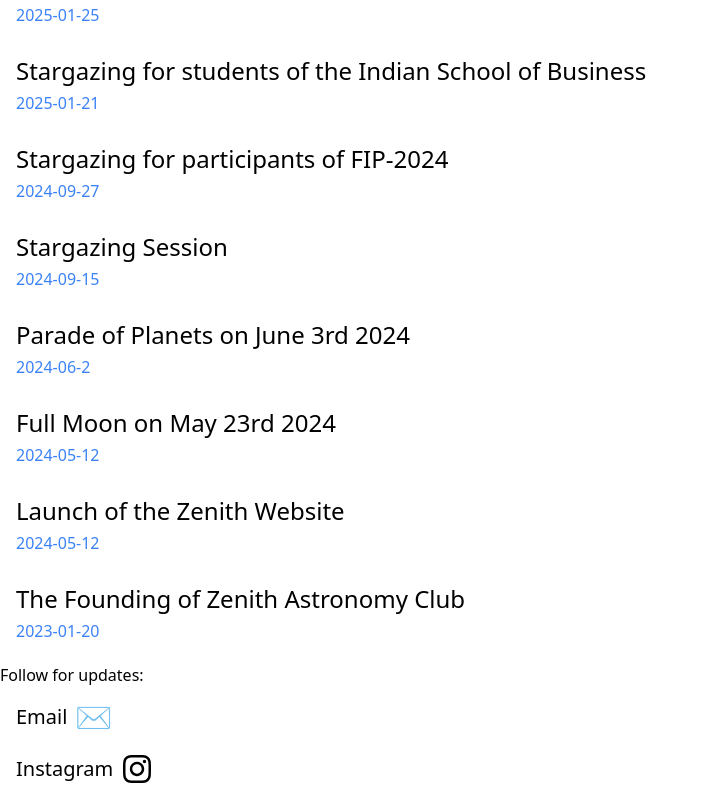
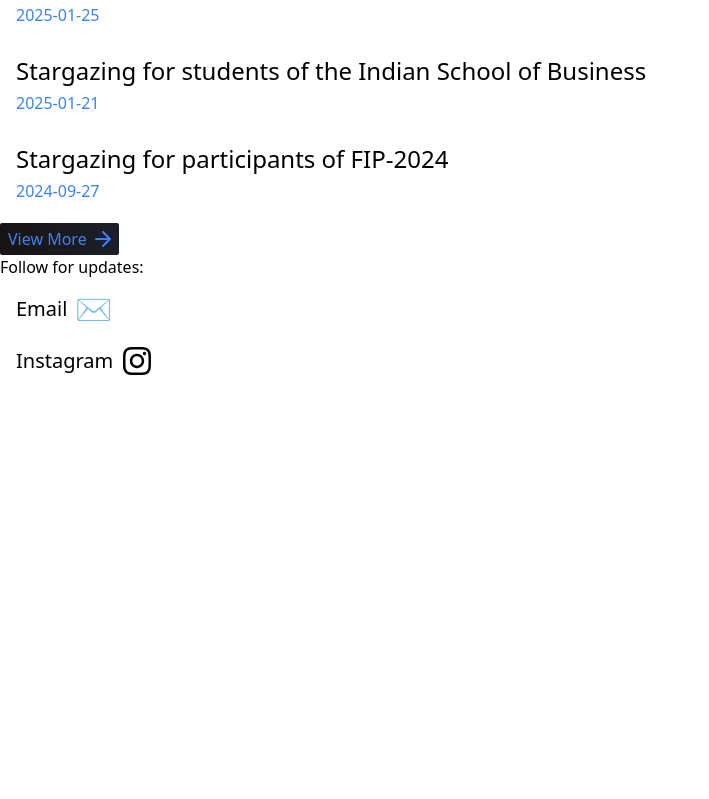
Before and after one commit to prayagyadav/Zenith, a Next.js app: page / in a window 1280 px wide. Shown: the part 1776-2575 px from the top of the page, without its empty margins (0-709 px from the left). After the commit the page ends 2167 px from the top, so only its background shows below. Built offline with nearby package versions, Linux system fonts and the light colour scheme.

Commit message:
Add wrap to List of files

```diff
--- a/pages/index.mdx
+++ b/pages/index.mdx
@@ -28,7 +28,7 @@
 
 ## News and Updates
 
-<ListofFiles />
+<ListofFiles wrap={true} />
 
 ## Follow for updates:
 
--- a/pages/updates.mdx
+++ b/pages/updates.mdx
@@ -34,7 +34,7 @@
     return dateStr ? new Date(dateStr) : new Date(0); // Use epoch if date is missing
 }
 
-export function ListofFiles() {
+export function ListofFiles({ wrap = false }) {
     console.log("📢 ListofFiles is running on the Updates Page!");
 
     const fetcher = (url) => fetch(url).then((res) => res.json());
@@ -48,14 +48,27 @@
     console.log("✅ Fetched Data:", data);
 
     const sortedFiles = [...data].sort((a, b) => extractDate(b) - extractDate(a));
+    const displayedFiles = wrap ? sortedFiles.slice(0, 4) : sortedFiles;
 
     return (
         <div>
-            {sortedFiles.map((fileName, index) => (
+            {displayedFiles.map((fileName, index) => (
                 <Link key={index} href={getlink(fileName)}>
                     <Card metastring={fileName} />
                 </Link>
             ))}
+            {wrap && (
+                      <div className="w-30" >
+                          <Link href="updates" className="inline-block">
+                          <button className="flex text-blue-500 p-1 w-30 transition-all duration-500 ease-in-out hover:translate-x-3 bg-gradient-to-l from-blue-500 to-[#181414] bg-[length:1000%_1000%] hover:bg-[length:100%_100%] rounded-sm">
+                            <p class="px-1">View More</p>
+                            <svg xmlns="http://www.w3.org/2000/svg" width="24" height="24" viewBox="0 0 24 24" fill="none" stroke="currentColor" stroke-width="2" stroke-linecap="round" stroke-linejoin="round">
+                              <path d="M5 12h14M12 5l7 7-7 7" />
+                            </svg>
+                          </button>
+                          </Link>
+                      </div>
+                        )}
         </div>
     );
 }
```
Also changed, not shown: public/img/profiles/snowfall-pixel.gif (added).
